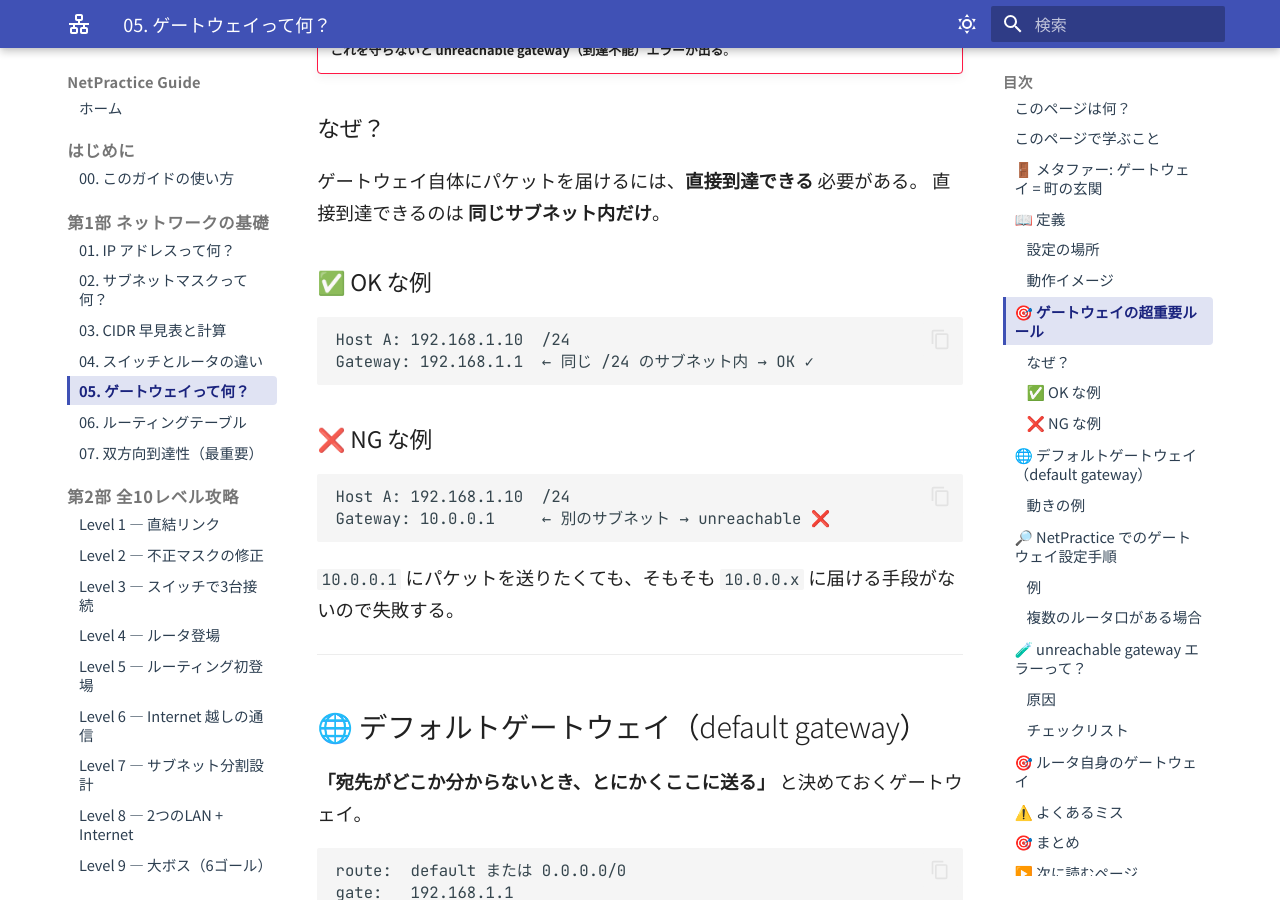
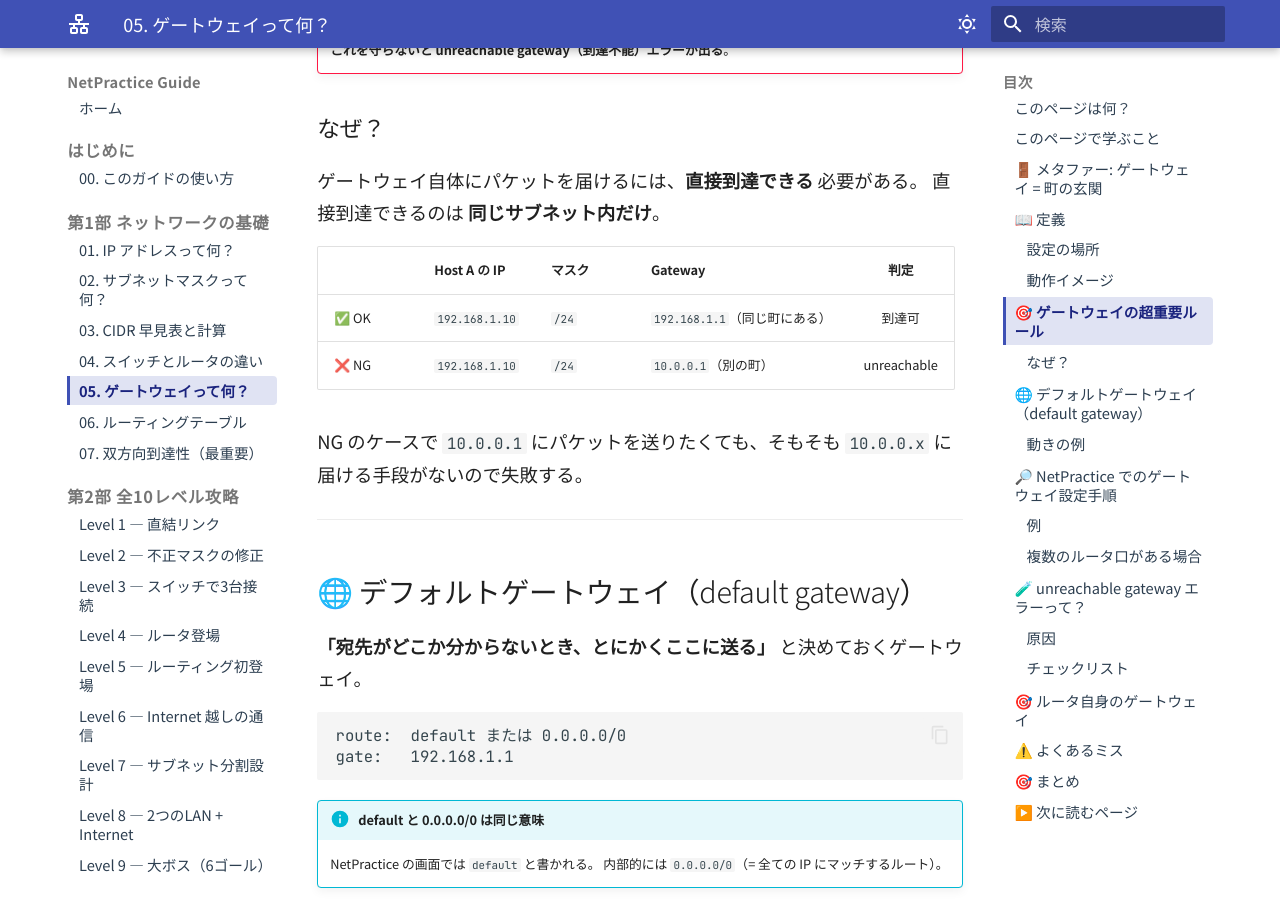
Before and after one commit to Tsunanko/netpractice-guide, an MkDocs documentation site: the page built from docs/01-basics/gateway.md, in a window 1280 px wide and 900 px high, scrolled down 2473 px. Built offline with MkDocs 1.6.1 and Material for MkDocs 9.7.7, drawn with Linux system fonts in a browser that asks for light colours.

Commit message:
Rewrite gateway OK/NG contrast as a comparison table
Turn the two side-by-side code blocks showing valid vs. invalid
gateway placement into a single compare-table so both rows sit next
to each other with a clear judgment column.

Co-Authored-By: Claude Opus 4.7 (1M context) <noreply@anthropic.com>

````diff
--- a/docs/01-basics/gateway.md
+++ b/docs/01-basics/gateway.md
@@ -84,21 +84,12 @@ flowchart TD
 ゲートウェイ自体にパケットを届けるには、**直接到達できる** 必要がある。
 直接到達できるのは **同じサブネット内だけ**。
 
-### ✅ OK な例
+| | Host A の IP | マスク | Gateway | 判定 |
+|:---|:---|:---|:---|:-:|
+| ✅ OK | `192.168.1.10` | `/24` | `192.168.1.1`（同じ町にある） | 到達可 |
+| ❌ NG | `192.168.1.10` | `/24` | `10.0.0.1`（別の町） | unreachable |
 
-```
-Host A: 192.168.1.10  /24
-Gateway: 192.168.1.1  ← 同じ /24 のサブネット内 → OK ✓
-```
-
-### ❌ NG な例
-
-```
-Host A: 192.168.1.10  /24
-Gateway: 10.0.0.1     ← 別のサブネット → unreachable ❌
-```
-
-`10.0.0.1` にパケットを送りたくても、そもそも `10.0.0.x` に届ける手段がないので失敗する。
+NG のケースで `10.0.0.1` にパケットを送りたくても、そもそも `10.0.0.x` に届ける手段がないので失敗する。
 
 ---
 
````
